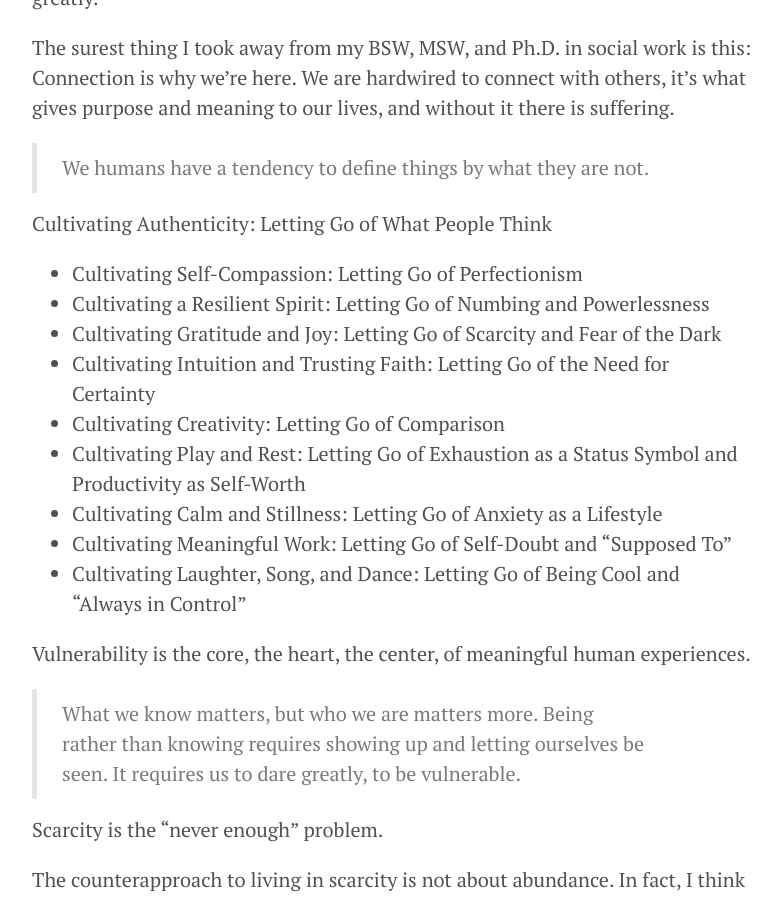
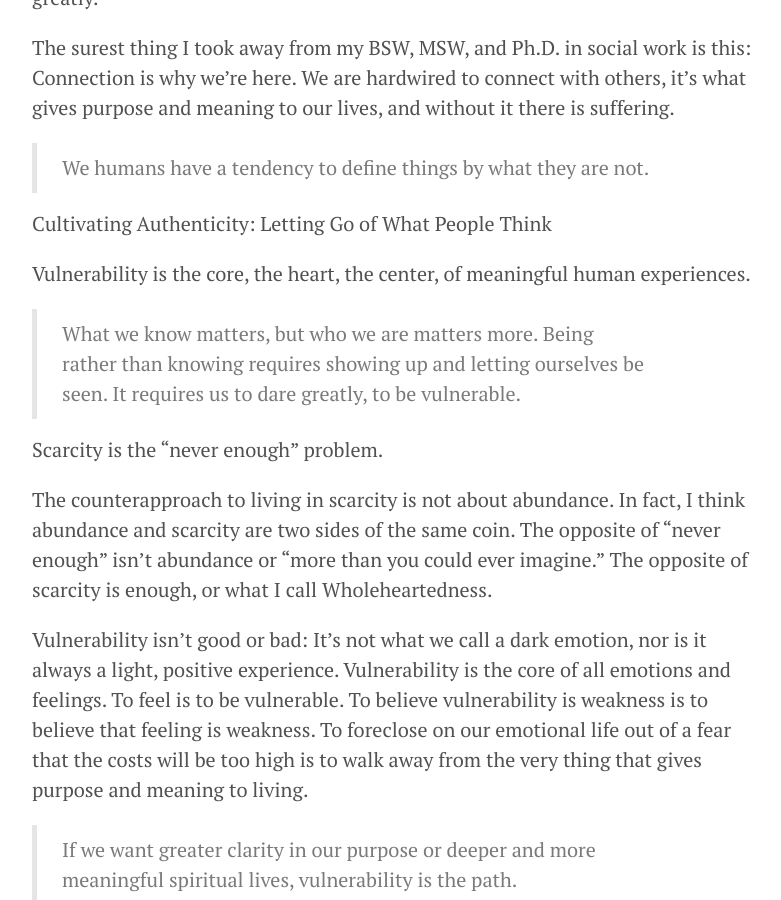
Before and after one commit to alamgirqazi/blog, a Jekyll site: the page built from _posts/2017-03-18-DaringGreatly.md, in a window 1280 px wide and 900 px high, scrolled down 985 px. Shown: the whole window, without its empty margins (248-1029 px from the left). Built offline with Jekyll 4.4.1, drawn with Linux system fonts in a browser that asks for light colours.

Commit message:
fixed few typos and mistakes

```diff
--- a/_posts/2017-03-18-DaringGreatly.md
+++ b/_posts/2017-03-18-DaringGreatly.md
@@ -24,15 +24,6 @@ The surest thing I took away from my BSW, MSW, and Ph.D. in social work is this:
 > We humans have a tendency to define things by what they are not.
 
 Cultivating Authenticity: Letting Go of What People Think
-* Cultivating Self-Compassion: Letting Go of Perfectionism
-* Cultivating a Resilient Spirit: Letting Go of Numbing and Powerlessness
-* Cultivating Gratitude and Joy: Letting Go of Scarcity and Fear of the Dark
-* Cultivating Intuition and Trusting Faith: Letting Go of the Need for Certainty
-* Cultivating Creativity: Letting Go of Comparison
-* Cultivating Play and Rest: Letting Go of Exhaustion as a Status Symbol and Productivity as Self-Worth
-* Cultivating Calm and Stillness: Letting Go of Anxiety as a Lifestyle
-* Cultivating Meaningful Work: Letting Go of Self-Doubt and “Supposed To”
-* Cultivating Laughter, Song, and Dance: Letting Go of Being Cool and “Always in Control”
 
 Vulnerability is the core, the heart, the center, of meaningful human experiences.
 
```
Also changed, not shown: _posts/2017-04-6-5MajorPiecesToTheLifePuzzle.md (+1 -1 lines).
